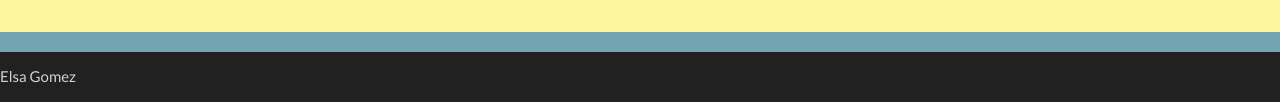
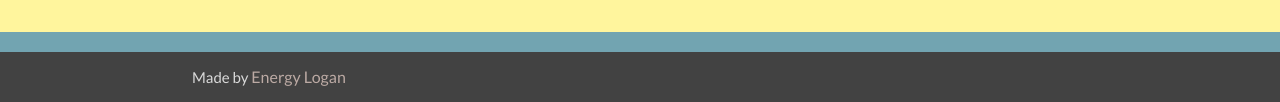
Before and after one commit to elsagomez/EnergyLoganWeb, a plain HTML site: page assets/pages/contactus.html in a window 1280 px wide. Shown: the part 1058-1160 px from the top of the page. Drawn offline with nearby package versions, Linux system fonts and the light colour scheme; some packages are replaced by stand-ins of ours; a script that the page names is missing.

Commit message:
change color

```diff
--- a/assets/pages/contactus.html
+++ b/assets/pages/contactus.html
@@ -105,10 +105,10 @@
     </div>
     <!--  Aqui los datos de nosotros -->
     <footer class="page-footer">
-        <div class="footer-copyright grey darken-4
-                Made by <a class="brown-text text-lighten-3" href="http://materializecss.com">Elsa Gomez</a>
+        <div class="footer-copyright grey darken-3 ">
+            <div class="container ">
+                Made by <a class="brown-text text-lighten-3 " href="http://materializecss.com ">Energy Logan</a>
             </div>
-        </div>
         </div>
     </footer>
     <script src="https://code.jquery.com/jquery-2.1.1.min.js"></script>
```
Also changed, not shown: index.html (+1 -1 lines).
